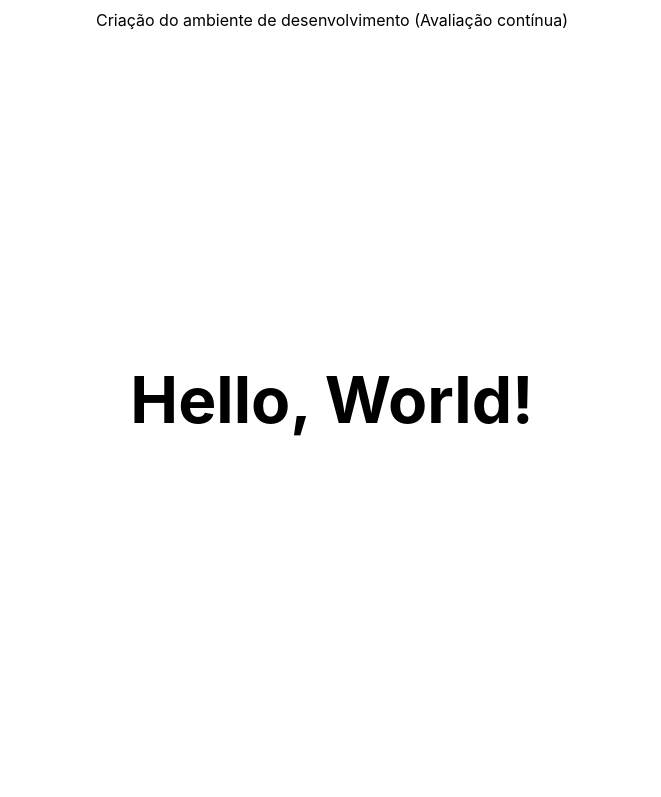
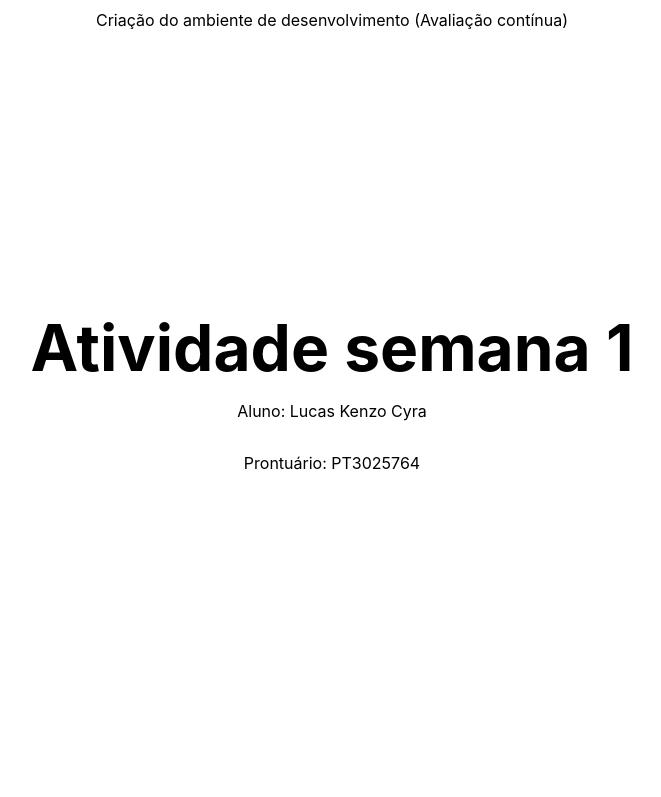
Before and after one commit to Cycl0/AppWeb, a website built with Vite: page index.html in a window 1280 px wide. Shown: the top 797 px of the page, without its empty margins (308-969 px from the left). Built offline with nearby package versions, Linux system fonts and the light colour scheme.

Commit message:
Nome, prontuario

```diff
--- a/index.html
+++ b/index.html
@@ -12,7 +12,9 @@
 
 <body">
   <main>
-    <h1 class="title">Hello, World!</h1>
+    <h1 class="title">Atividade semana 1</h1>
+    <p>Aluno: Lucas Kenzo Cyra</p>
+    <p>Prontuário: PT3025764</p>
   </main>
 
   <div class="description">Criação do ambiente de desenvolvimento (Avaliação contínua)</div>
```
